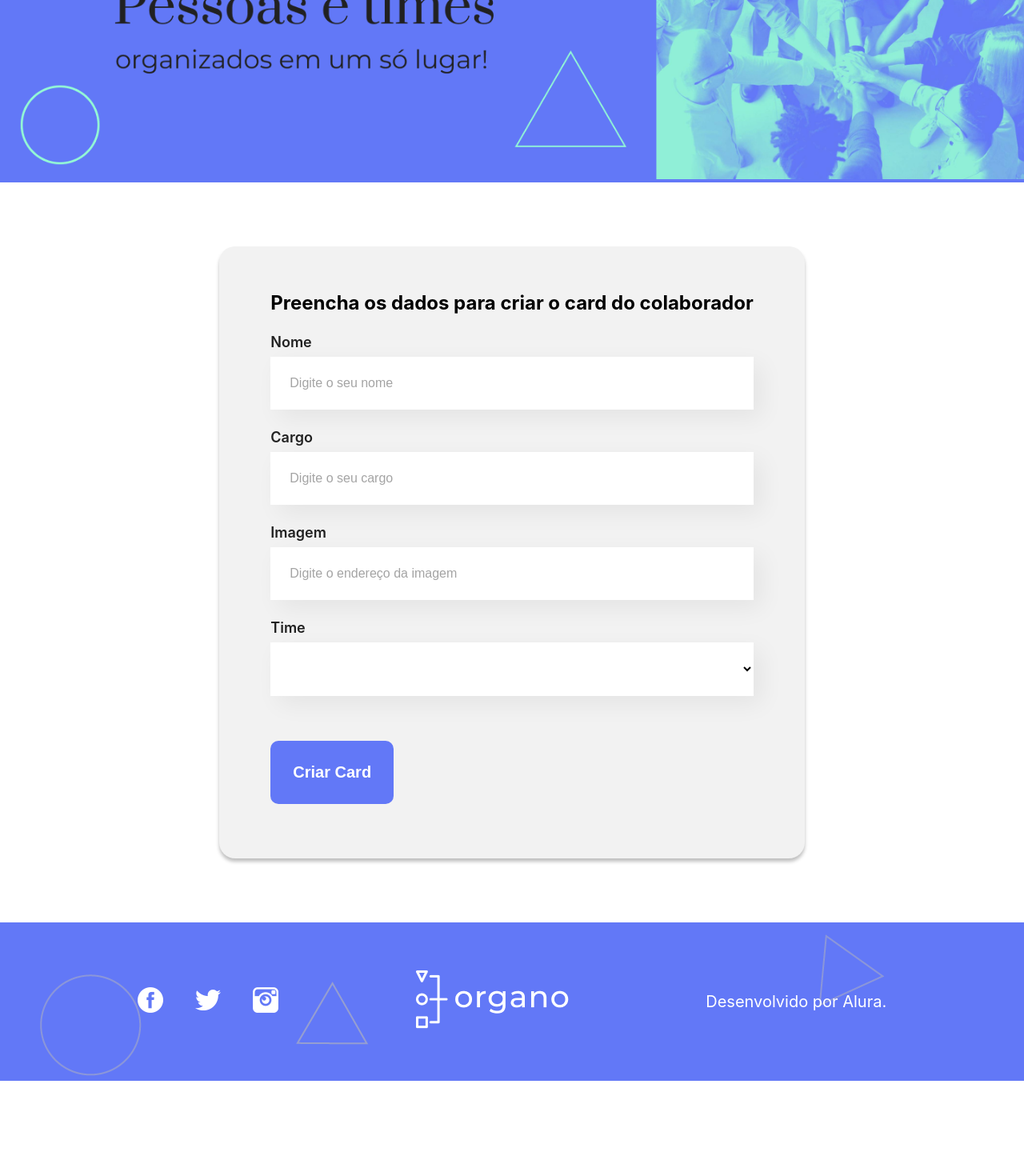
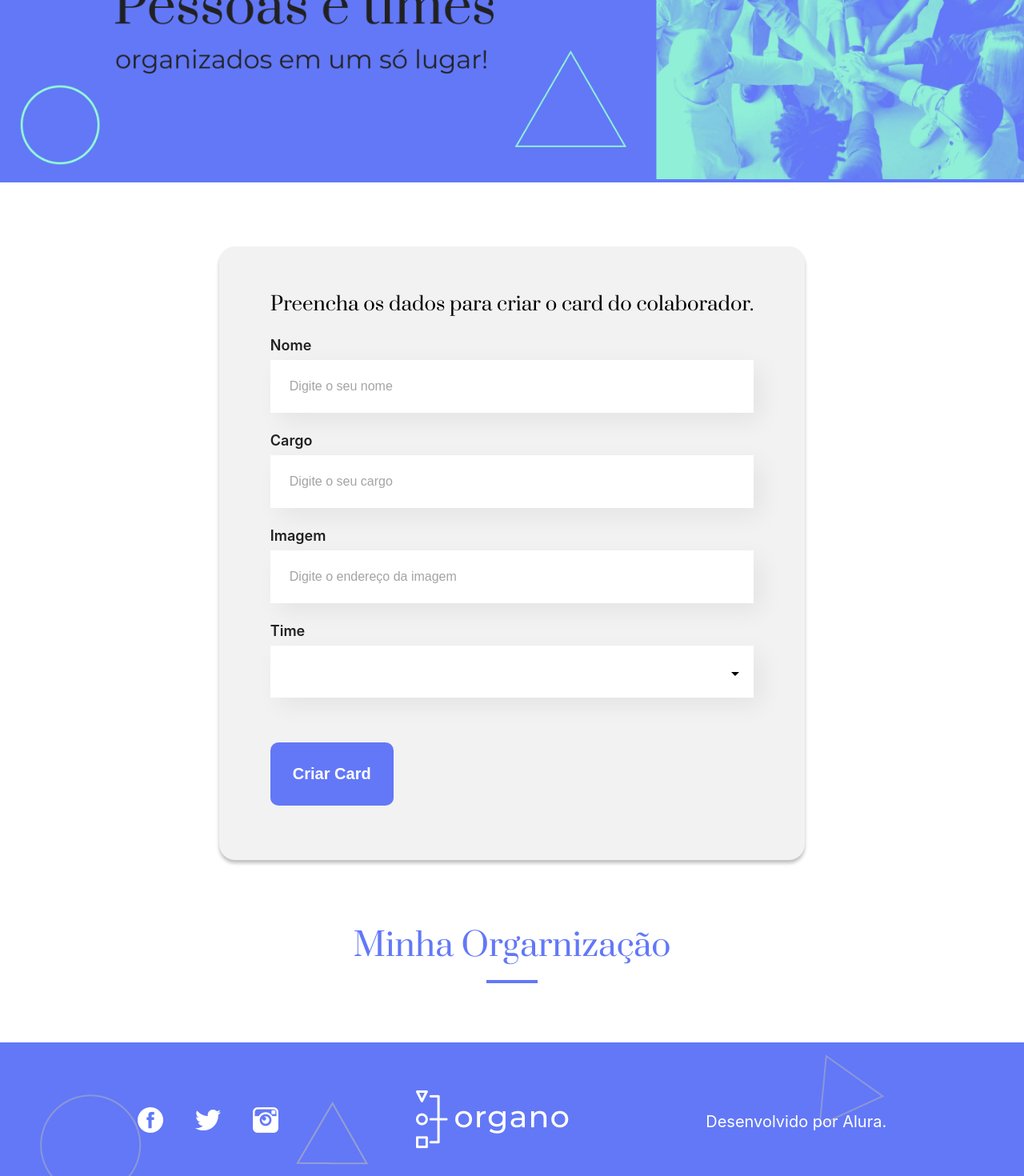
Before and after one commit to lukzgois/react-study-1, a React (Create React App) app: page / in a window 1280 px wide. Shown: the part 270-1740 px from the top of the page at 80% size. Before the commit the page ends 1621 px from the top, so only its background shows below. Built offline with nearby package versions, Linux system fonts and the light colour scheme.

Commit message:
Layout changes

```diff
--- a/src/App.js
+++ b/src/App.js
@@ -2,7 +2,7 @@
 import Banner from './components/Banner/Banner'
 import Footer from './components/Footer';
 import Form from './components/Form'
-import Team from './components/Team'
+import Teams from './components/Teams';
 
 function App() {
   const teams = [
@@ -30,17 +30,7 @@
         teams={teams.map(team => team.name)}
       />
 
-      {teams.map(team => {
-        return (
-          <Team
-            name={team.name}
-            key={team.name}
-            primaryColor={team.primaryColor}
-            secondaryColor={team.secondaryColor}
-            employees={employees.filter(employee => employee.team == team.name)}
-          />
-        )
-      })}
+      <Teams teams={teams} employees={employees} />
 
       <Footer />
     </div>
--- a/src/components/Dropdown/Dropdown.css
+++ b/src/components/Dropdown/Dropdown.css
@@ -1,6 +1,19 @@
 .dropdown {
   display: block;
   margin: 24px 0;
+  position: relative;
+}
+
+.dropdown::after {
+  position: absolute;
+  right: 15px;
+  top: 55%;
+  content: "";
+  display: inline-block;
+  background-image: url('../../../public/images/arrow_drop_down.svg');
+  height: 20px;
+  width: 20px;
+  pointer-events: none;
 }
 
 .dropdown span {
@@ -12,6 +25,11 @@
 }
 
 .dropdown select {
+  appearance: none;
+  /* safari */
+  -webkit-appearance: none;
+  /* other styles for aesthetics */
+
   background-color: #FFF;
   box-shadow: 10px 10px 30px rgba(0, 0, 0, 0.06);
   width: 100%;
--- a/src/components/Form/Form.css
+++ b/src/components/Form/Form.css
@@ -11,3 +11,8 @@
   padding: 36px 64px;
   box-shadow: 0px 4px 4px rgba(0, 0, 0, 0.25);
 }
+
+.form h2 {
+  font-family: Prata;
+  font-weight: 400
+}
--- a/src/components/Form/index.js
+++ b/src/components/Form/index.js
@@ -20,16 +20,16 @@
       team
     })
 
-    // setName('')
-    // setJob('')
-    // setImage('')
-    // setTeam('')
+    setName('')
+    setJob('')
+    setImage('')
+    setTeam('')
   }
 
   return (
     <section className="form">
       <form onSubmit={handleSubmit}>
-        <h2>Preencha os dados para criar o card do colaborador</h2>
+        <h2>Preencha os dados para criar o card do colaborador.</h2>
 
         <TextField
           required={true}
--- a/src/components/Team/Team.css
+++ b/src/components/Team/Team.css
@@ -12,9 +12,18 @@
 
 .team h3 {
   font-size: 32px;
-  border-bottom: 4px solid #57C278;
   display: inline-block;
   padding-bottom: 8px;
+  font-family: Prata;
+  font-weight: 400;
+}
+
+.team h3 p {
+  width: 32px;
+  height: 4px;
+  background-color: #6278F7;
+  display: block;
+  margin: 6px auto;
 }
 
 .team-employees {
--- a/src/components/Team/index.js
+++ b/src/components/Team/index.js
@@ -1,27 +1,28 @@
 import Employee from '../Employee'
 import './Team.css'
 
-const Team = (props) => {
+const Team = ({employees, name, primaryColor, secondaryColor}) => {
   return (
-    props.employees.length > 0 &&
+    employees.length > 0 &&
       <section
         className='team'
-        style={{backgroundColor: props.secondaryColor}}
+        style={{backgroundColor: secondaryColor}}
       >
         <div class="container">
-          <h3
-            style={{borderColor: props.primaryColor}}
-          >{props.name}</h3>
+          <h3>
+            {name}
+            <p style={{ backgroundColor: primaryColor }}></p>
+          </h3>
 
           <div className="team-employees">
-            {props.employees.map(employee => {
+            {employees.map(employee => {
               return (
                 <Employee
                   name={employee.name}
                   job={employee.job}
                   image={employee.image}
                   key={employee.name}
-                  headerColor={props.primaryColor}
+                  headerColor={primaryColor}
                 />
               )
             })}
--- /dev/null
+++ b/src/components/Teams/Teams.css
@@ -0,0 +1,17 @@
+.teams h2 {
+  font-family: Prata;
+  font-weight: 400;
+  font-size: 40px;
+  color: #6278F7;
+  text-align: center;
+  padding-bottom: 25px;
+}
+
+.teams h2::after {
+  content: '';
+  width: 64px;
+  height: 4px;
+  background-color: #6278F7;
+  display: block;
+  margin: 16px auto;
+}
--- /dev/null
+++ b/src/components/Teams/index.js
@@ -0,0 +1,25 @@
+import './Teams.css'
+
+import Team from '../Team'
+
+const Teams = ({teams, employees}) => {
+  return (
+    <div className="teams">
+      <h2>Minha Orgarnização</h2>
+
+      {teams.map(team => {
+        return (
+          <Team
+            name={team.name}
+            key={team.name}
+            primaryColor={team.primaryColor}
+            secondaryColor={team.secondaryColor}
+            employees={employees.filter(employee => employee.team == team.name)}
+          />
+        )
+      })}
+    </div>
+  )
+}
+
+export default Teams;
--- a/src/index.css
+++ b/src/index.css
@@ -1,4 +1,4 @@
-@import url('https://fonts.googleapis.com/css2?family=Montserrat:wght@400;600;700&display=swap');
+@import url('https://fonts.googleapis.com/css2?family=Montserrat:wght@400;600;700&family=Prata&display=swap');
 
 body {
   margin: 0;
```
Also changed, not shown: public/images/arrow_drop_down.svg (added).
